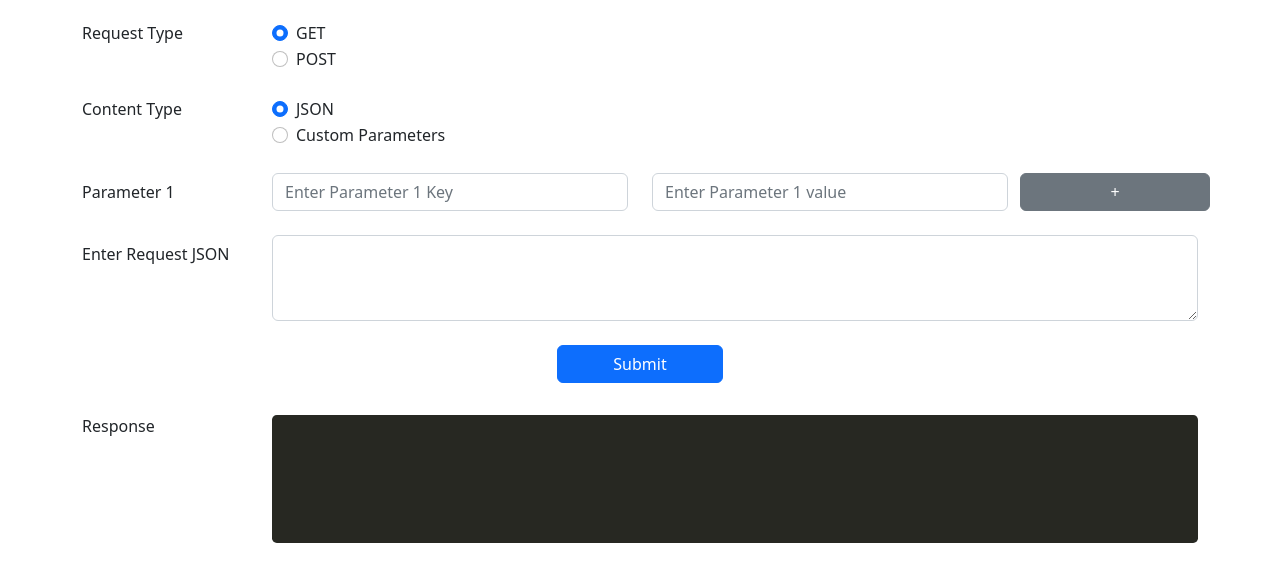
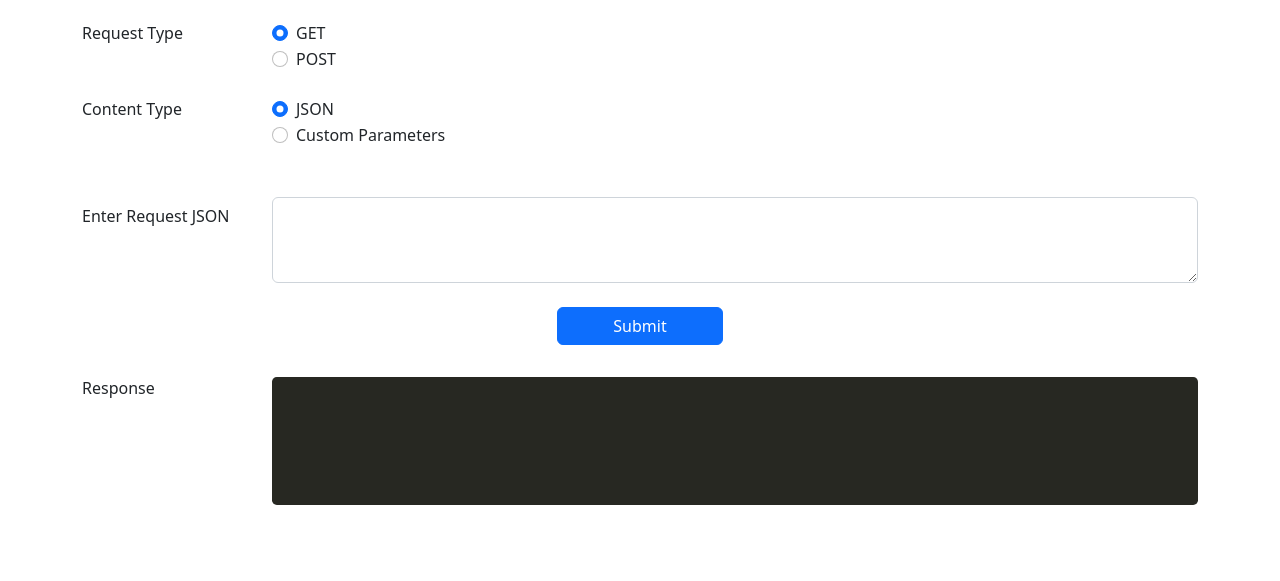
Before and after one commit to TarunVavadiya/PostMan_Clone, a plain HTML site: page index.html in a window 1280 px wide. Shown: the part 177-758 px from the top of the page. Drawn offline with nearby package versions, Linux system fonts and the light colour scheme; the site is published under a folder, as on GitHub Pages, so addresses that start at the root find nothing.

Commit message:
Update index.html

```diff
--- a/index.html
+++ b/index.html
@@ -145,7 +145,7 @@
 
     </div>
     <script src="prism.js"></script>
-    <script src="/PostMan_Clone/index.js"></script>
+    <script src="index.js"></script>
     <script src="https://cdn.jsdelivr.net/npm/bootstrap@5.2.0-beta1/dist/js/bootstrap.bundle.min.js"
         integrity="sha384-pprn3073KE6tl6bjs2QrFaJGz5/SUsLqktiwsUTF55Jfv3qYSDhgCecCxMW52nD2"
         crossorigin="anonymous"></script>
```
